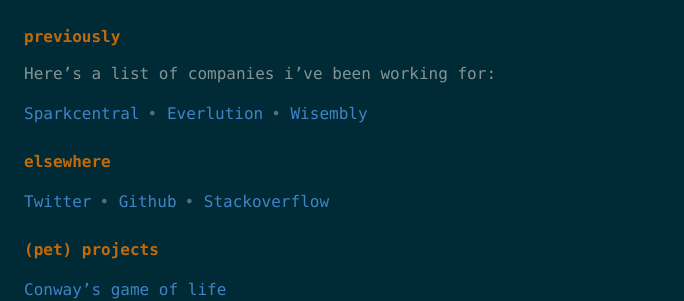
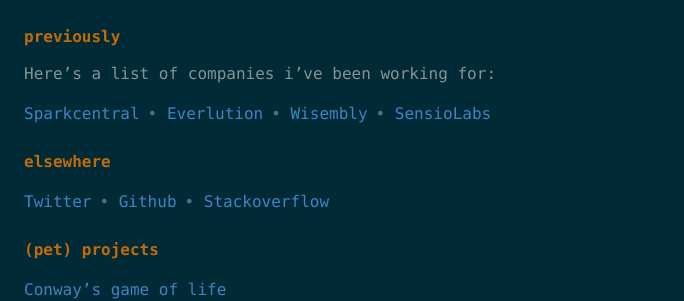
Before and after one commit to julesbou/julesbou.net, a Jekyll site: the page built from index.md, in a window 1280 px wide. Shown: the part 469-770 px from the top of the page, without its empty margins (0-684 px from the left). Built offline with Jekyll 4.4.1, drawn with Linux system fonts in a browser that asks for light colours; nearby versions of some CDN libraries; library files that are not in the unit come from our copies; Markdown is read by kramdown in place of the engine named in the settings.

Commit message:
added SensioLabs

```diff
--- a/index.md
+++ b/index.md
@@ -23,6 +23,7 @@ Here's a list of companies i've been working for:
 - [Sparkcentral](http://www.sparkcentral.com/)
 - [Everlution](http://www.everlution.com/)
 - [Wisembly](http://wisembly.com/fr/)
+- [SensioLabs](http://sensiolabs.com/)
 
 ##elsewhere
 - [Twitter](https://twitter.com/julesbou)
```
